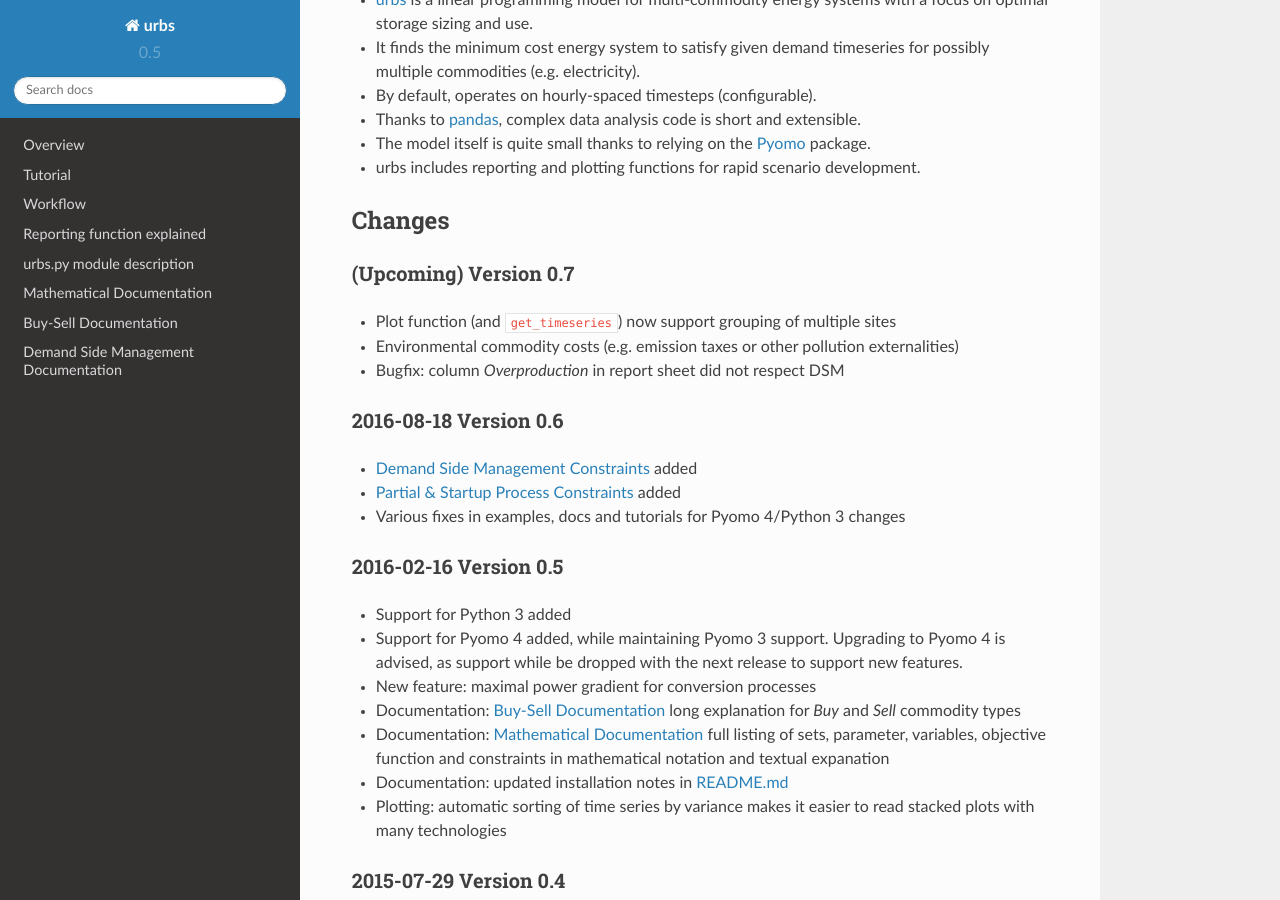
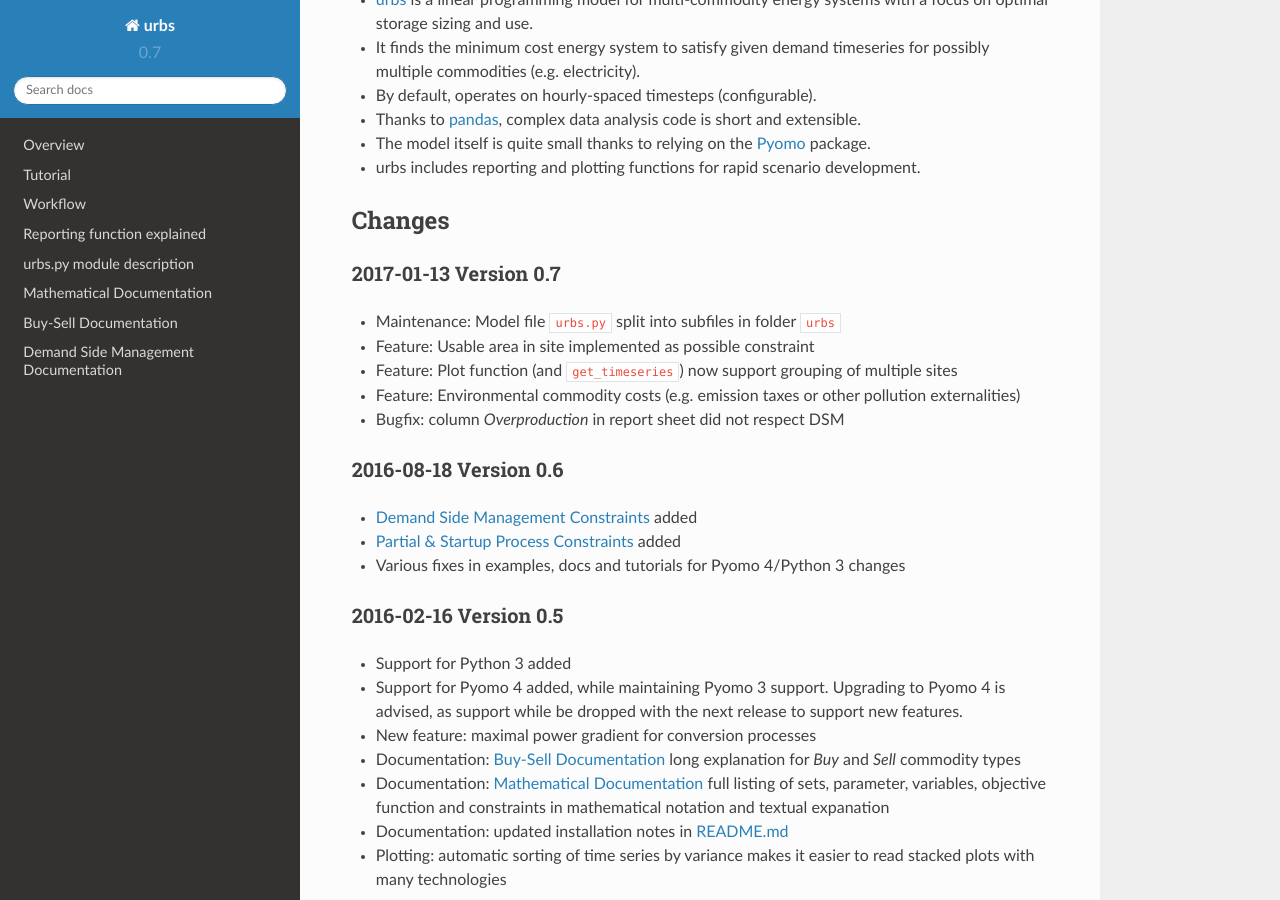
Before and after one commit to tum-ens/urbs, a Sphinx documentation site: the page built from doc/index.rst, in a window 1280 px wide and 900 px high, scrolled down 1021 px. Built offline with Sphinx 7.4.7 and the Read the Docs theme 2.0.0, drawn with Linux system fonts in a browser that asks for light colours; some of the changed text lies outside the part shown.

```diff
--- a/doc/conf.py
+++ b/doc/conf.py
@@ -14,9 +14,9 @@ source_suffix = '.rst'
 master_doc = 'index'
 
 project = u'urbs'
-copyright = u'2014-2016, tum-ens'
-version = '0.5'
-release = '0.5'
+copyright = u'2014-2017, tum-ens'
+version = '0.7'
+release = '0.7'
 
 exclude_patterns = ['_build']
 #pygments_style = 'sphinx'
@@ -72,7 +72,7 @@ texinfo_documents = [
 epub_title = u'urbs'
 epub_author = u'tum-ens'
 epub_publisher = u'tum-ens'
-epub_copyright = u'2014-2016, tum-ens'
+epub_copyright = u'2014-2017, tum-ens'
 
 epub_exclude_files = ['search.html']
 
--- a/doc/index.rst
+++ b/doc/index.rst
@@ -69,11 +69,13 @@ Features
 Changes
 -------
 
-(Upcoming) Version 0.7
+2017-01-13 Version 0.7
 ^^^^^^^^^^^^^^^^^^^^^^
 
-* Plot function (and ``get_timeseries``) now support grouping of multiple sites
-* Environmental commodity costs (e.g. emission taxes or other pollution externalities)
+* Maintenance: Model file ``urbs.py`` split into subfiles in folder ``urbs``
+* Feature: Usable area in site implemented as possible constraint
+* Feature: Plot function (and ``get_timeseries``) now support grouping of multiple sites
+* Feature: Environmental commodity costs (e.g. emission taxes or other pollution externalities)
 * Bugfix: column *Overproduction* in report sheet did not respect DSM
 
 
```
Also changed, not shown: other parts of doc/index.rst (+3 -3 lines).
